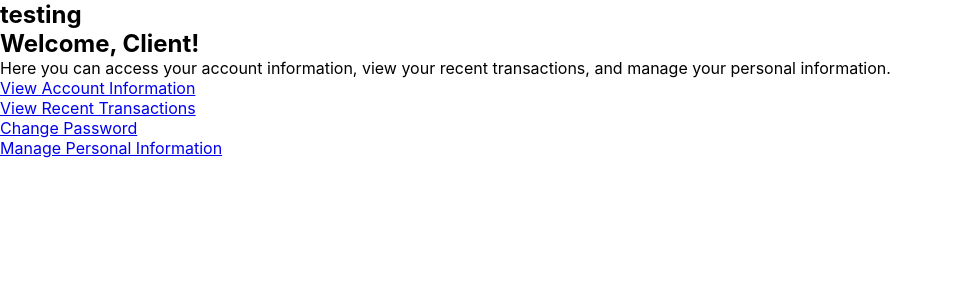
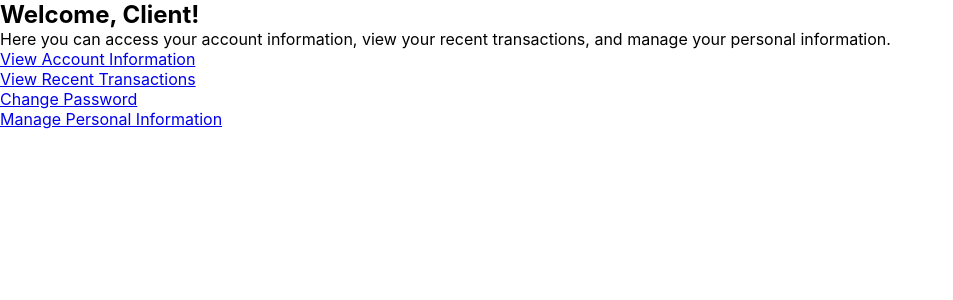
Before and after one commit to tranlac2210/COSC-4353-Project, a React (Create React App) app in the folder client/: page /ClientPage in a window 1280 px wide. Shown: the top 300 px of the page, without its empty margins (0-953 px from the left). Built offline with nearby package versions, Linux system fonts and the light colour scheme.

Commit message:
delete testing

```diff
--- a/client/src/pages/ClientPage.js
+++ b/client/src/pages/ClientPage.js
@@ -7,7 +7,7 @@ import {Link, useHistory} from 'react-router-dom';
 function ClientPage() {
   return (
     <div>
-      <h2> testing </h2>
+
       <h2>Welcome, Client!</h2>
       <p>Here you can access your account information, view your recent transactions, and manage your personal information.</p>
       <ul>
```
